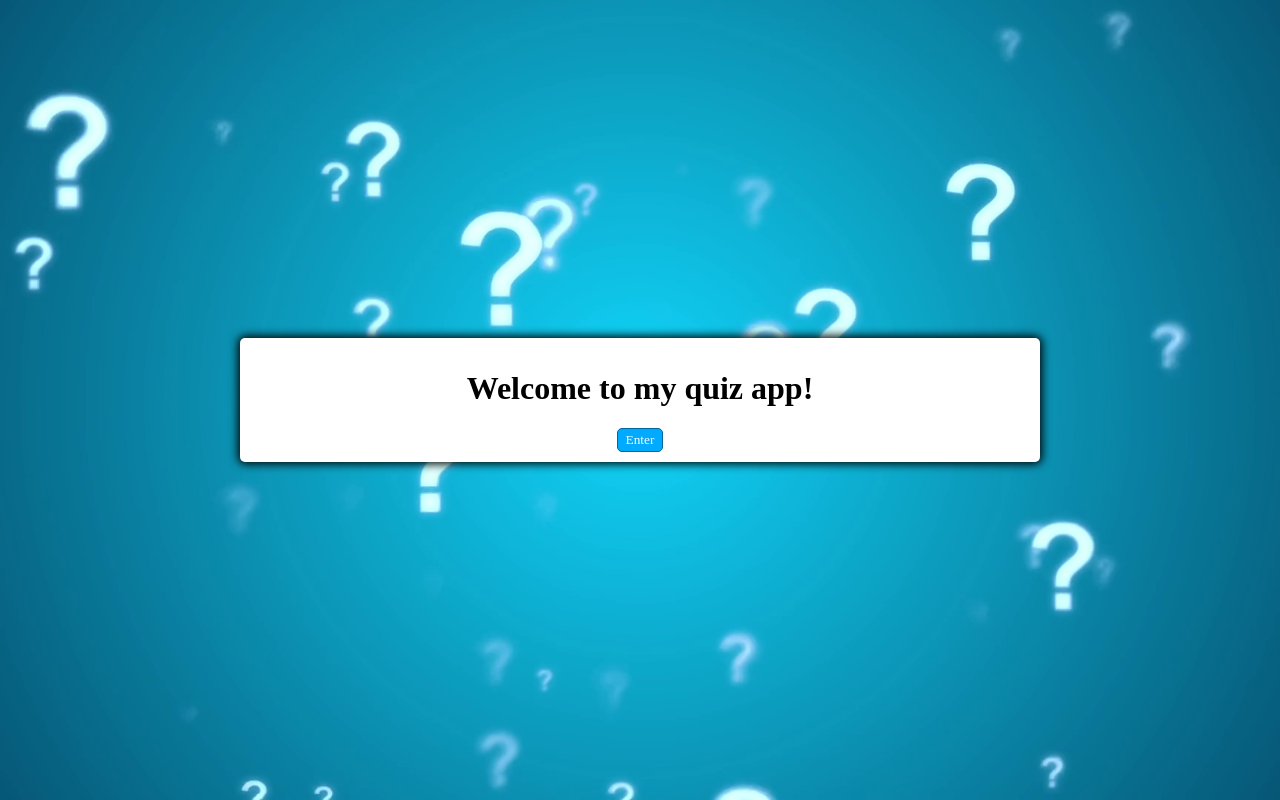
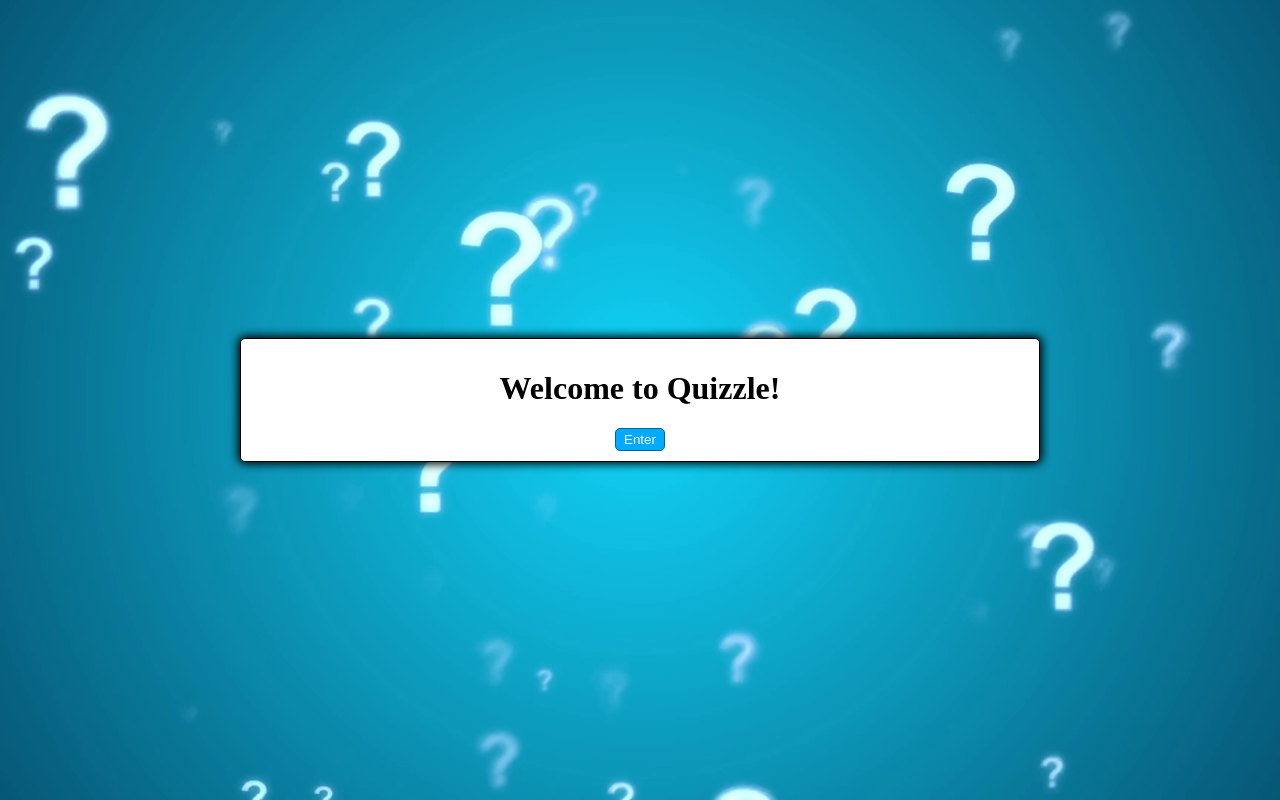
Before and after one commit to loganw0315/Foundations-Capstone, a website: page client/main.html in a window 1280 px wide. Drawn offline with Linux system fonts and the light colour scheme.

Commit message:
Changed styles and added app name

```diff
--- a/client/main.html
+++ b/client/main.html
@@ -9,7 +9,7 @@
 </head>
 <body id="main-page">
     <div class="container">
-        <h1>Welcome to my quiz app!</h1>
+        <h1>Welcome to Quizzle!</h1>
         <button class="btn" onclick="document.location ='./quiz.html'">Enter</button>
     </div>
 </body>
--- a/client/styles.css
+++ b/client/styles.css
@@ -1,7 +1,7 @@
 
-*, *::before, *::after {
+*{
   box-sizing: border-box;
-  font-family: Gotham Rounded;
+  font-family: italic small-caps bold 12px/30px Georgia, serif;
 }
 
 :root {
@@ -48,6 +48,8 @@ body.wrong {
   border-radius: 5px;
   padding: 10px;
   box-shadow: 0 0 10px 2px;
+  text-align: center;
+  border: 1.5px solid black;
 }
 
 .btn-grid {
@@ -59,7 +61,7 @@ body.wrong {
 
 .btn {
   --hue: var(--hue-neutral);
-  border: 1px solid hsl(var(--hue), 100%, 30%);
+  border: 1.5px solid hsl(var(--hue), 100%, 30%);
   background-color: hsl(var(--hue), 100%, 50%);
   border-radius: 5px;
   padding: 3px 8px;
@@ -115,7 +117,7 @@ body.wrong {
   color: white;
   padding: 16px;
   font-size: 16px;
-  border: 1px solid #026641;
+  border: 1.5px solid #026641;
 }
 
 .dropdown {
```
